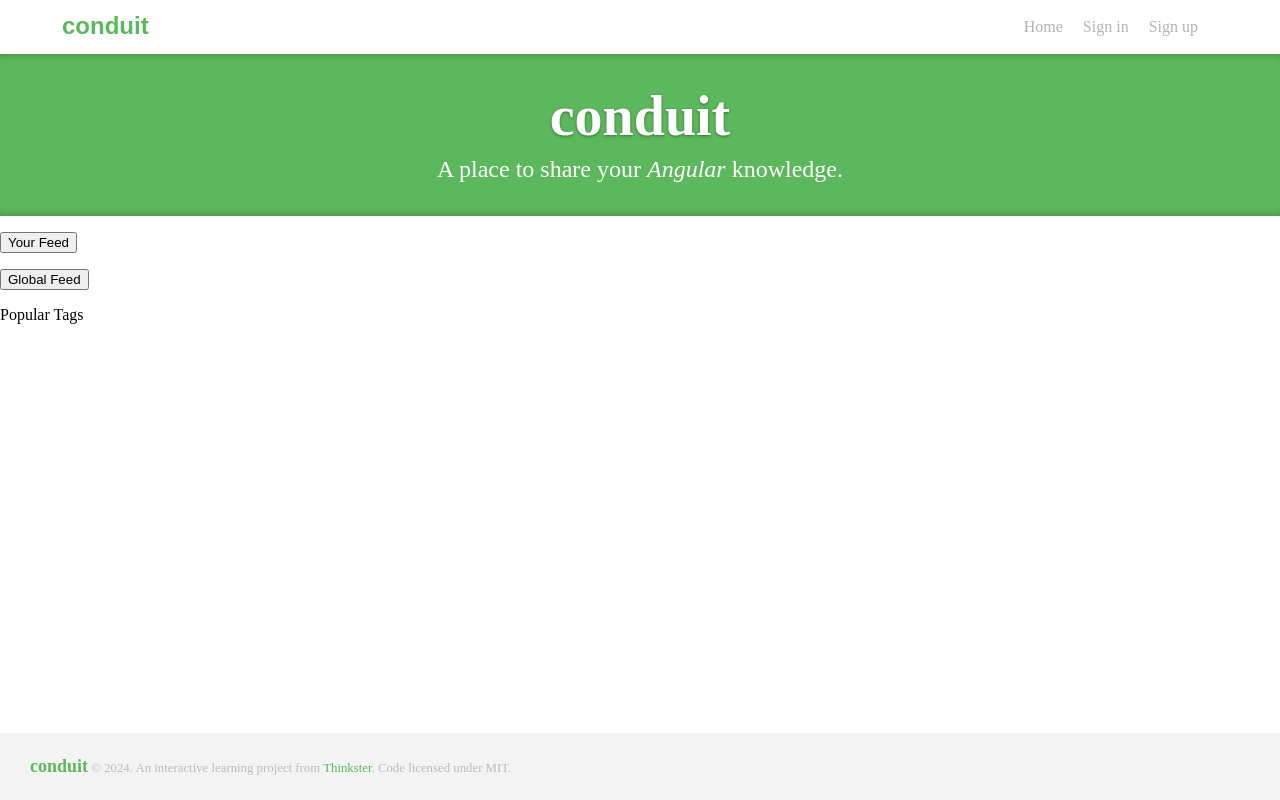
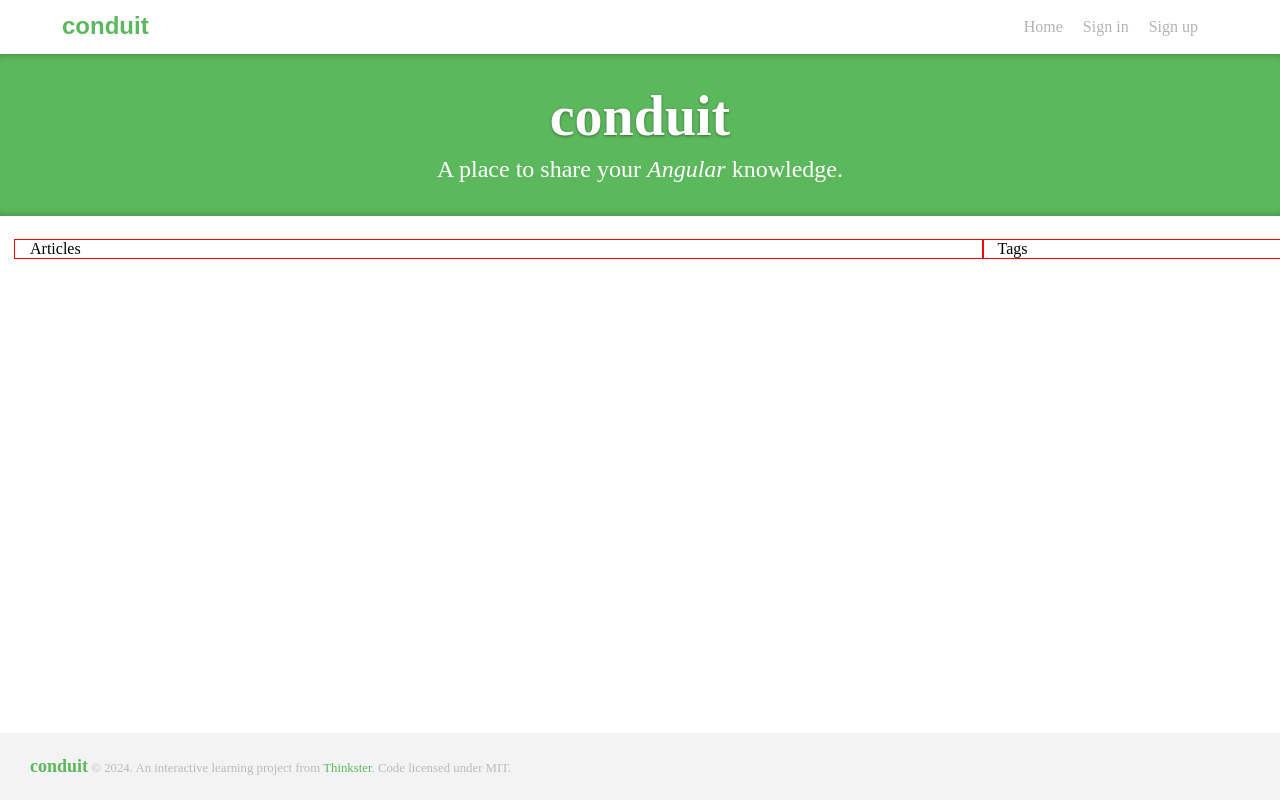
Before and after one commit to zncen/mcu-112-web-12130951-final, an Angular app: page /home in a window 1280 px wide. Shown: the top 800 px of the page. Built offline with nearby package versions, Linux system fonts and the light colour scheme.

Commit message:
首頁內容元件新增

```diff
--- a/src/app/container/container.component.css
+++ b/src/app/container/container.component.css
@@ -0,0 +1,26 @@
+:host {
+    display: block;
+    margin-top: 1.5em;
+  }
+
+  .container {
+    margin: 0 auto;
+    padding-left: 15px;
+    padding-right: 15px;
+    display: flex;
+  }
+  .container > div {
+    outline: solid 1px red;
+  }
+
+  div.articles {
+    padding-left: 15px;
+    padding-right: 15px;
+    flex: 0 0 75%;
+  }
+
+  div.tags {
+    padding-left: 15px;
+    padding-right: 15px;
+    flex: 0 0 25%;
+  }
--- a/src/app/container/container.component.html
+++ b/src/app/container/container.component.html
@@ -1,3 +1,4 @@
-<p class="change page"><button type="button">Your Feed</button></p>
-<p class="change page"><button type="button">Global Feed</button></p>
-<p>Popular Tags</p>
+<div class="container">
+    <div class="articles">Articles</div>
+    <div class="tags">Tags</div>
+  </div>
```
